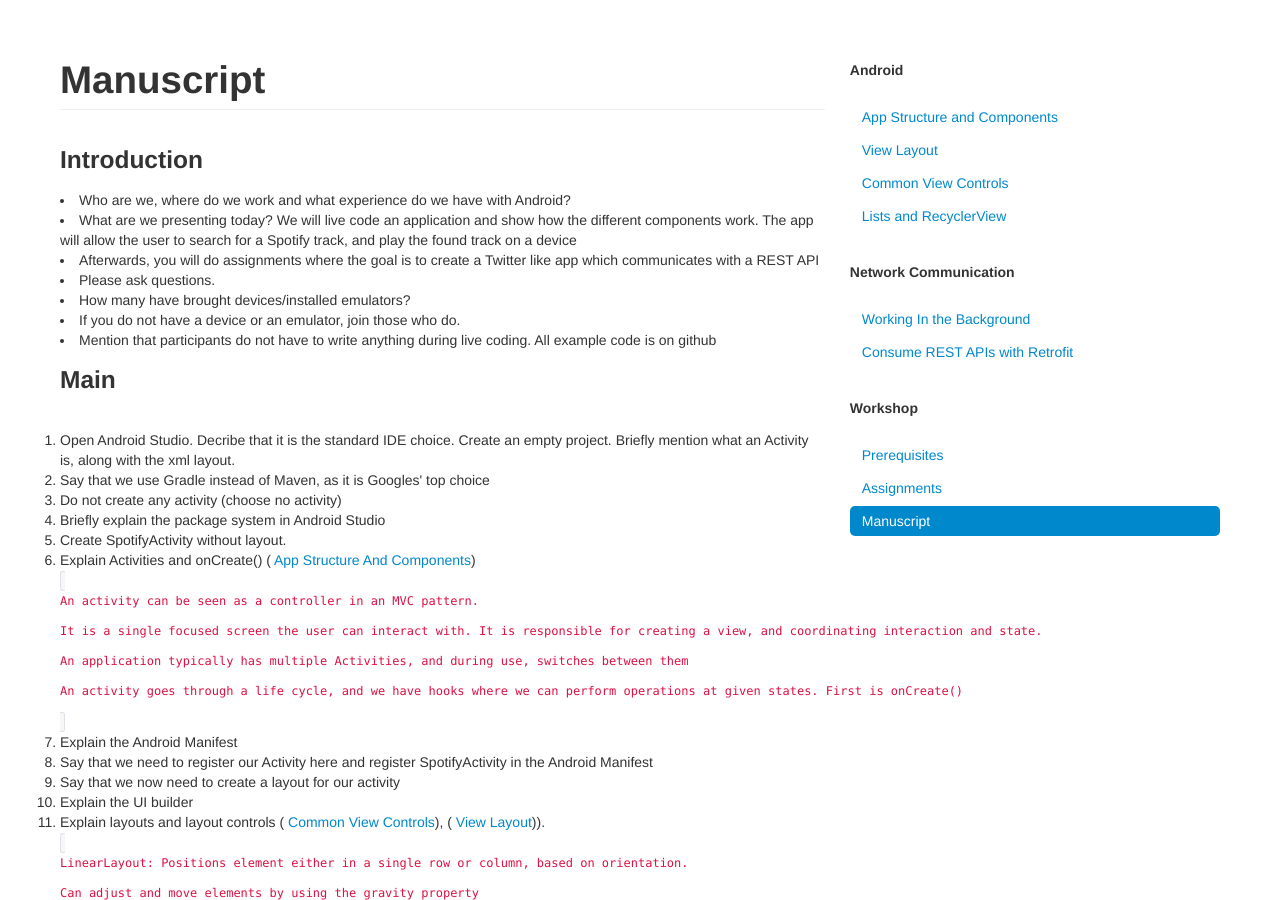
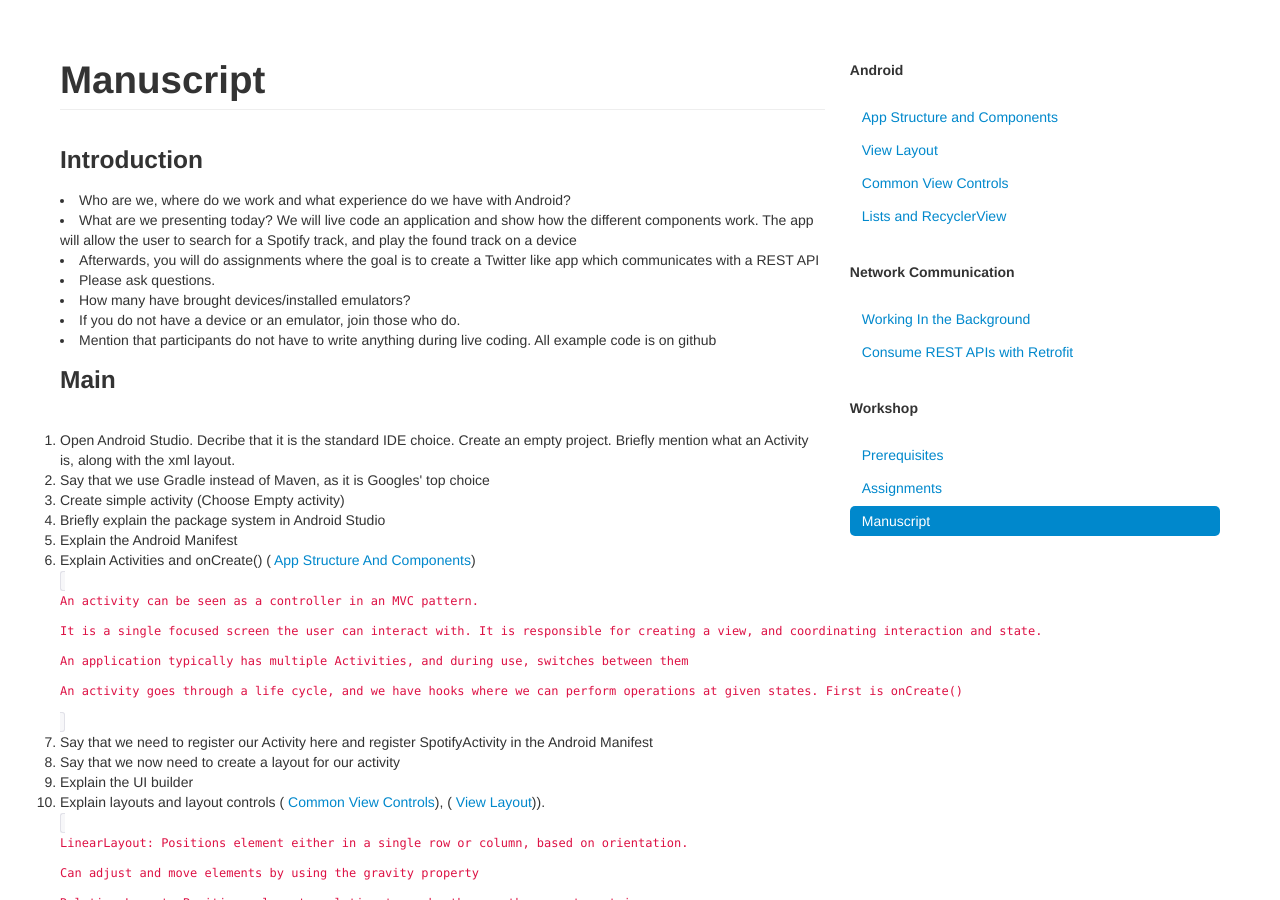
Before and after one commit to bekk/android101, a Jekyll site: the page built from docs/pages/manuscript.html, in a window 1280 px wide and 900 px high. Built offline with Jekyll 4.4.1, drawn with Linux system fonts in a browser that asks for light colours; Markdown is read by kramdown in place of the engine named in the settings.

Commit message:
Oppdatert manus

```diff
--- a/docs/pages/manuscript.html
+++ b/docs/pages/manuscript.html
@@ -15,16 +15,15 @@ title: Manuscript
 <ol>
     <li>Open Android Studio. Decribe that it is the standard IDE choice. Create an empty project. Briefly mention what an Activity is, along with the xml layout.</li>
     <li> Say that we use Gradle instead of Maven, as it is Googles' top choice </li>
-    <li> Do not create any activity (choose no activity) </li>
+    <li> Create simple activity (Choose Empty activity) </li>
     <li> Briefly explain the package system in Android Studio</li>
-    <li>Create SpotifyActivity without layout.</li>
+    <li>Explain the Android Manifest</li>
     <li>Explain Activities and onCreate() (<a href="android-app-structure-and-components.html"> App Structure And Components</a>)</li>
     <code><p>An activity can be seen as a controller in an MVC pattern. </p>
     <p>It is a single focused screen the user can interact with. It is responsible for creating a view, and coordinating interaction and state.</p>
     <p>An application typically has multiple Activities, and during use, switches between them</p>
     <p>An activity goes through a life cycle, and we have hooks where we can perform operations at given states. First is onCreate()</p>
     </code>
-    <li>Explain the Android Manifest</li>
     <li>Say that we need to register our Activity here and register SpotifyActivity in the Android Manifest</li>
     <li> Say that we now need to create a layout for our activity</li>
     <li>Explain the UI builder</li>
```
